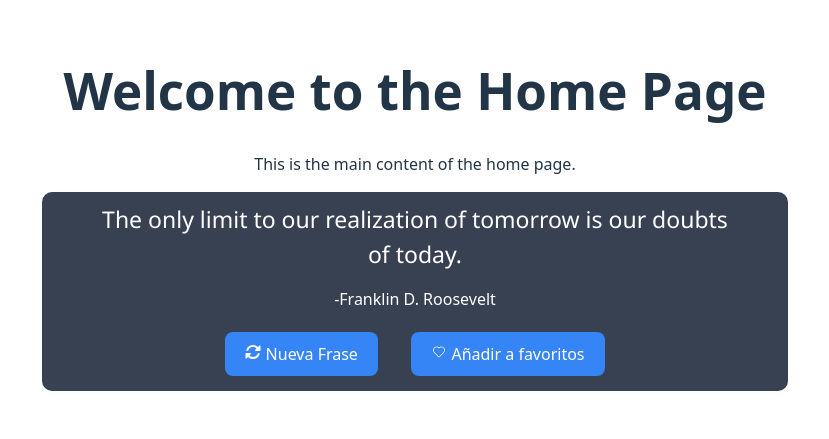
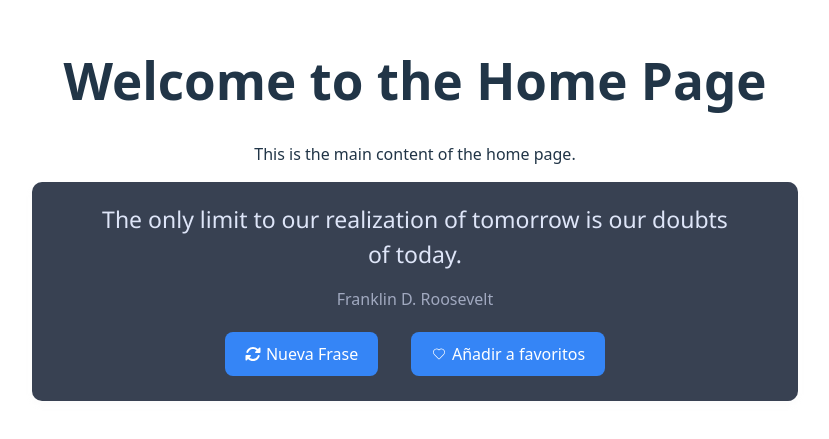
Before and after one commit to fioret20/proyecto-react-grupo1, a React (Vite) app: page / in a window 1280 px wide. Shown: the part 191-630 px from the top of the page, without its empty margins (225-1054 px from the left). Built offline with nearby package versions, Linux system fonts and the light colour scheme.

Commit message:
:tada: Add: function in the component

```diff
--- a/src/components/Phrase.tsx
+++ b/src/components/Phrase.tsx
@@ -3,15 +3,23 @@ import { CiHeart } from "react-icons/ci";
 import { FaRotate } from "react-icons/fa6";
 
 
-const Phrase = ({ phrase, author }: { phrase: string, author: string }) => {
+type PhraseProps = {
+    id: number;
+    phrase: string;
+    author: string;
+    onNextPhrase: () => void;
+};
+
+
+const Phrase: React.FC<PhraseProps> = ({ phrase, author, onNextPhrase }: { phrase: string, author: string, onNextPhrase: () => void }) => {
     return (
         <>
             <div className="phrase-container">
                 <p className='phrase'>{phrase}</p>
-                <p>{author}</p>
+                <p className='author'>{author}</p>
                 <div className="phrase-controls">
-                    <button className="button-phrase"><FaRotate /> Nueva Frase</button>
-                    <button className="button-phrase"><CiHeart /> Añadir a favoritos</button>
+                    <button className="button-phrase"  onClick={onNextPhrase}><FaRotate className='icon' /> Nueva Frase</button>
+                    <button className="button-phrase"><CiHeart  className='icon'/> Añadir a favoritos</button>
                 </div>
             </div>
         </>
--- a/src/components/stylesComponents/Phrase.css
+++ b/src/components/stylesComponents/Phrase.css
@@ -2,7 +2,7 @@
     background-color: #384152;
     color: white;
     border-radius: 10px;
-    padding: 10px;
+    padding: 20px;
     font-size: 16px;
     text-align: center;
     box-shadow: 0 4px 6px rgba(224, 224, 224, 0.1);
@@ -19,8 +19,12 @@
     font-size: 23px;
     font-family: 'Segoe UI', Tahoma, Geneva, Verdana, sans-serif;
     margin-bottom: 10px;
+    color: #dee5f8;
 }
 
+.author{
+    color: #a1a9c0;
+}
 
 .phrase-controls{
     width: 60%;
@@ -33,8 +37,13 @@
 }
 
 .button-phrase{
+    display: flex;
     margin: 5px;
     background-color: #3585f6;
     color: #ffffff;
+    align-items: center;
+}
 
+.icon{
+    margin-right: 5px;
 }
--- a/src/pages/Home.tsx
+++ b/src/pages/Home.tsx
@@ -1,17 +1,42 @@
+import { useState } from 'react';
 import Phrase from '../components/Phrase';
+
+const objects = [
+    {
+        id: 1,
+        phrase: "The only limit to our realization of tomorrow is our doubts of today.",
+        author: "Franklin D. Roosevelt"
+    },
+    {
+        id: 2,
+        phrase: "In the middle of every difficulty lies opportunity.",
+        author: "Albert Einstein"
+    }
+];
 
 
 const Home = () => {
+    const [currentIndex, setCurrentIndex] = useState(0);
+
+    const handleNextPhrase = () => {
+        setCurrentIndex((prevIndex) => (prevIndex + 1) % objects.length);
+    };
+
+    const currentPhrase = objects[currentIndex];
+
     return (
         <>
             <div className="home">
             <h1>Welcome to the Home Page</h1>
             <p>This is the main content of the home page.</p>
             </div>
-                <Phrase
-                phrase="The only limit to our realization of tomorrow is our doubts of today."
-                author="-Franklin D. Roosevelt"
-            />
+
+            <Phrase
+                phrase={currentPhrase.phrase}
+                author={currentPhrase.author}
+                id={currentPhrase.id}
+                onNextPhrase={handleNextPhrase}
+                />
         </>
     );
     }
```
